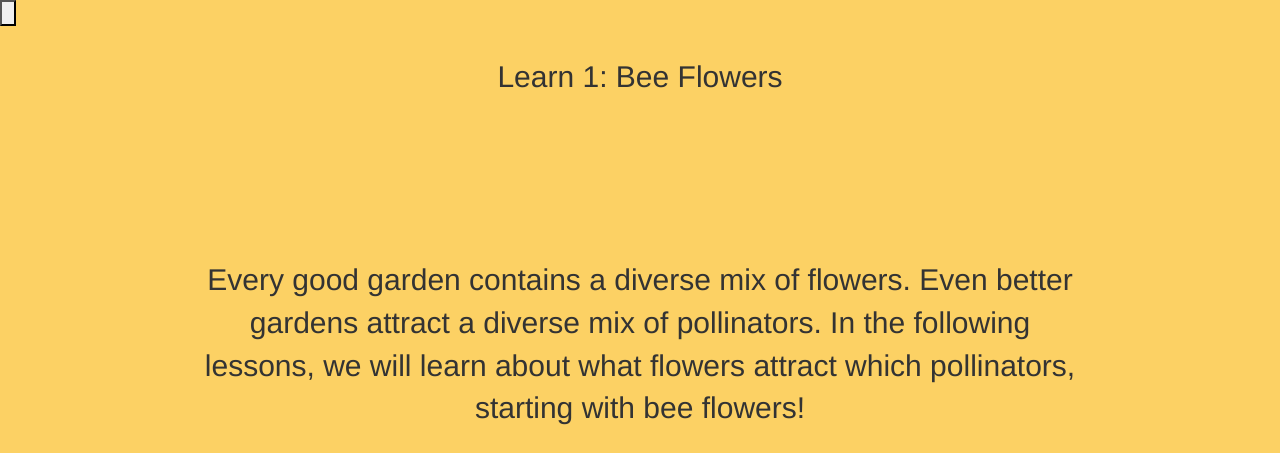
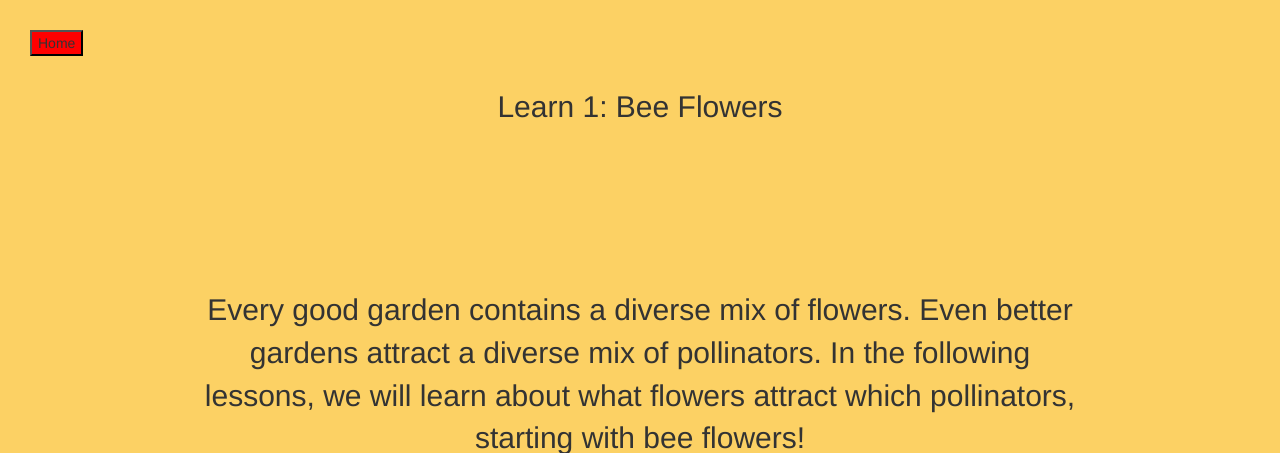
Before and after one commit to joshuahahn/PollinatorFriendlyGardening, a Flask app: page /learn/1 in a window 1280 px wide. Shown: the top 453 px of the page. Run offline with Flask 3, Linux system fonts and the light colour scheme; some libraries are stand-ins or nearby versions.

Commit message:
Adding navigation

```diff
--- a/app.py
+++ b/app.py
@@ -22,10 +22,11 @@ learningmodulesdata = {
         "completed": "false",
         "pairs": {
             "Goldenrod": imgsrc + "bats/goldenrod.jpg",
-            "Narrow": imgsrc + "bats/narrow.jpg",
+            "Narrow": imgsrc + "bats/narrow.jpeg",
             "Spotted Beebalm": imgsrc + "bats/spotted_beebalm.png",
             "Mango": imgsrc + "/bats/mango.jpg"
-        }
+        },
+        "text": "Next, we will learn about flowers that are pollinated by bats. Contrary to bee flowers that tend to bloom & become brighter in the day, bat flowers tend to be pale & nocturnal."
     },
     "3": {
         "id": 3,
@@ -36,7 +37,8 @@ learningmodulesdata = {
             "Milkweed": imgsrc + "milkweed.jpg",
             "Passionflower": imgsrc + "passionflower.jpeg",
             "Snapdragon": imgsrc + "snapdragon.png"
-        }
+        },
+        "text": "Finally, we will learn about butterfly flowers. Like bee flowers, butterfly flowers tend to be brighter and bloom during the day. However, unlike bee flowers, butterfly flowers tend to be more flat, providing a landing space for the butterfly."
     }
 }
 
--- a/static/learn.js
+++ b/static/learn.js
@@ -16,9 +16,7 @@ $(document).ready( function() {
         $(imgid).attr("alt", flowerNames[i-1]);
     }
 
-    var button = $("<button></button>");
-    var home_image = $("<img>");
-    home_image.attr("src", "/static/imgs/house-solid.svg");
-    button.append(home_image);
-    $("#home").append(button);
+    $("#homeButton").click(function(){
+        window.location.href = "/";
+    })
 })
--- a/static/learningmodules.js
+++ b/static/learningmodules.js
@@ -48,7 +48,7 @@ $(function () {
 
     $("#main-container").append(newLearningModuleButton);
     newLearningModuleButton.click(function () {
-      window.location.href = `../learn/game${id}`;
+      window.location.href = `../learn/${id}`;
     });
   }
 
--- a/static/styles.css
+++ b/static/styles.css
@@ -291,3 +291,9 @@ main {
 .glyphicon {
     padding-left: 30px;
 }
+
+.homeButton {
+    margin-left: 30px;
+    margin-top: 30px;
+    background-color: red;
+}
--- a/templates/learninfo.html
+++ b/templates/learninfo.html
@@ -9,7 +9,7 @@
 </script>
 <script type="text/javascript" src="{{ url_for('static', filename = 'learn.js') }}"></script>
 
-<div id="home" class="homebtn"></div>
+<button id="homeButton" class="homeButton">Home</button>
 <div id="title" class="memory-title"></div>
 <div id="bodytext" class="bodytext"></div>
 <div class="container">
```
Also changed, not shown: static/imgs/house-solid.svg (deleted).
